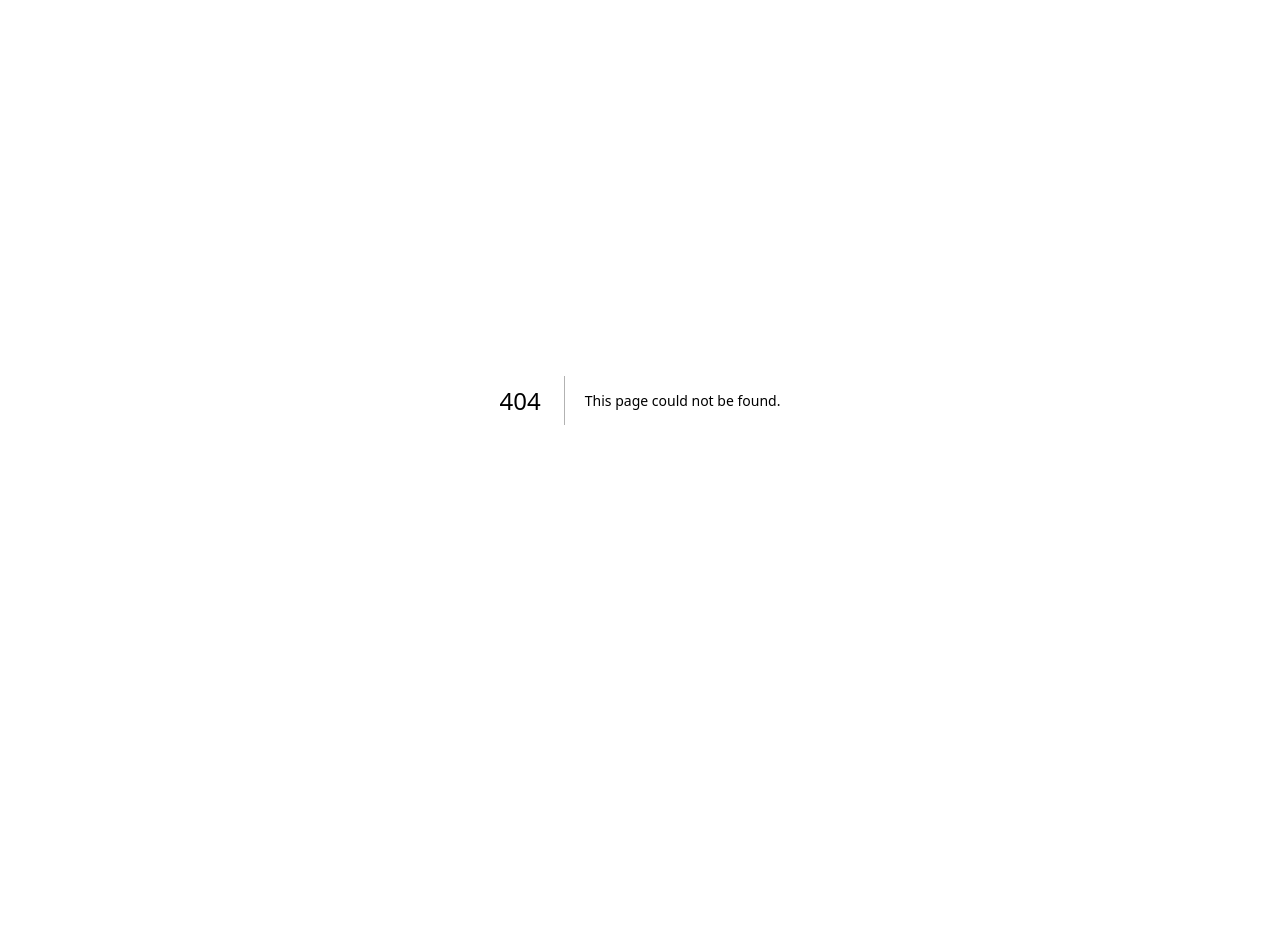
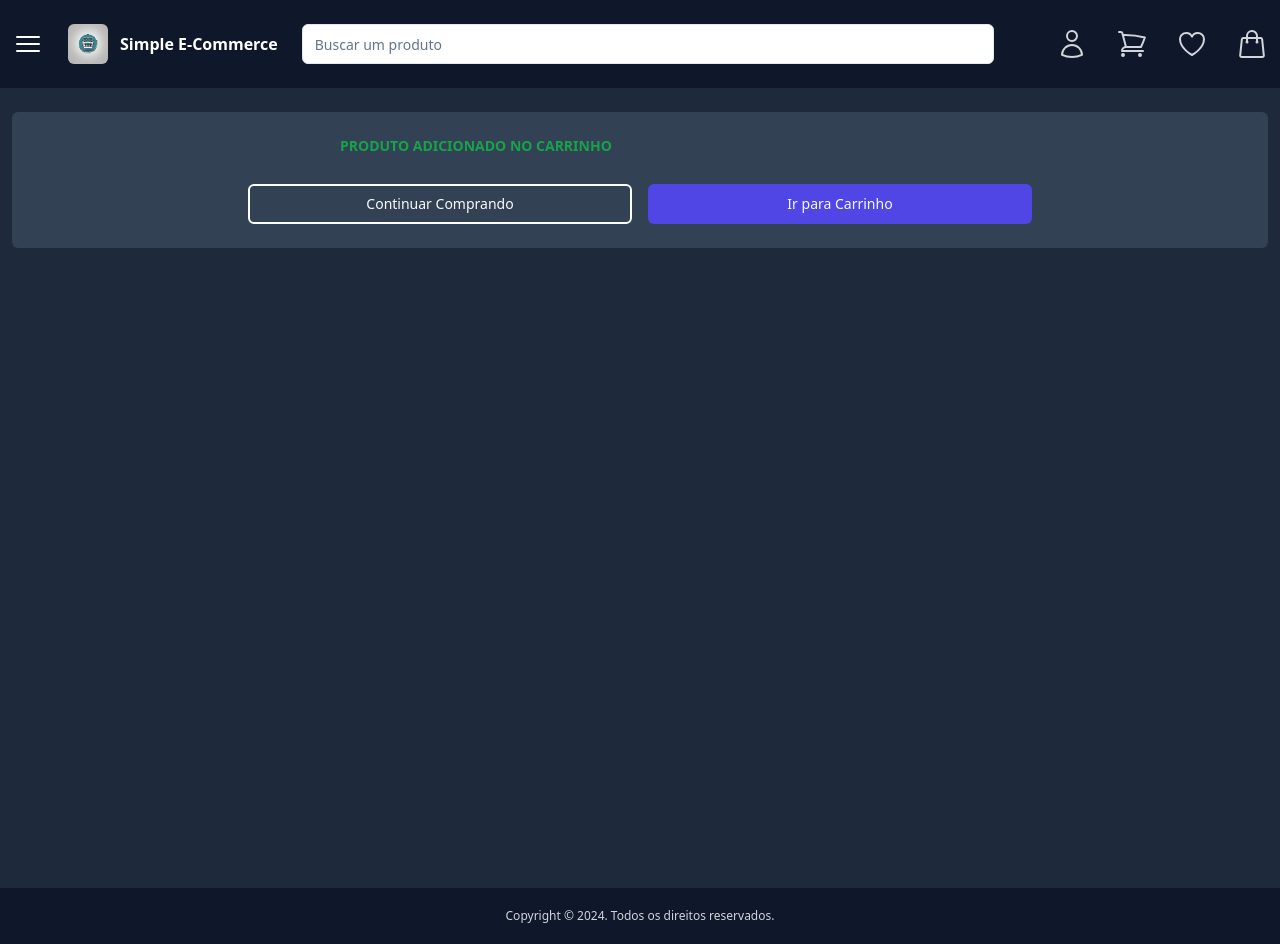
Before and after one commit to brunocrez/cna-ecommerce, a Next.js app: page /pre-checkout in a window 1280 px wide. Before the commit this address had no page. Before the commit the page ends 800 px from the top, so only its background shows below. Built offline with nearby package versions, Linux system fonts and the light colour scheme.

Commit message:
feat: page pre checkout

```diff
--- a/src/contexts/CheckoutContext.tsx
+++ b/src/contexts/CheckoutContext.tsx
@@ -7,6 +7,7 @@ import {
 } from 'react'
 import { DeliveryOptionType } from '@/interfaces/DeliveryOptions'
 import { UpdateOrderResponseType } from '@/interfaces/Order'
+import { IProduct } from '@/interfaces/Product'
 
 type CheckoutContextType = {
   zipCode: string
@@ -15,8 +16,8 @@ type CheckoutContextType = {
   setZipError: Dispatch<SetStateAction<string>>
   deliveryOption: DeliveryOptionType | null
   setDeliveryOption: Dispatch<SetStateAction<DeliveryOptionType | null>>
-  productId: string | null
-  setProductId: Dispatch<SetStateAction<string | null>>
+  product: IProduct | undefined
+  setProduct: Dispatch<SetStateAction<IProduct | undefined>>
   orderResponse: UpdateOrderResponseType | undefined
   setOrderResponse: Dispatch<
     SetStateAction<UpdateOrderResponseType | undefined>
@@ -36,7 +37,7 @@ export function CheckoutProvider({ children }: CheckoutProviderProps) {
   const [zipError, setZipError] = useState<string>('')
   const [deliveryOption, setDeliveryOption] =
     useState<DeliveryOptionType | null>(null)
-  const [productId, setProductId] = useState<string | null>(null)
+  const [product, setProduct] = useState<IProduct | undefined>(undefined)
   const [orderResponse, setOrderResponse] = useState<
     UpdateOrderResponseType | undefined
   >(undefined)
@@ -50,8 +51,8 @@ export function CheckoutProvider({ children }: CheckoutProviderProps) {
         setZipError,
         deliveryOption,
         setDeliveryOption,
-        productId,
-        setProductId,
+        product,
+        setProduct,
         orderResponse,
         setOrderResponse,
       }}
--- a/src/pages/checkout.tsx
+++ b/src/pages/checkout.tsx
@@ -27,11 +27,11 @@ import { Routes } from '@/utils/routes'
 
 export default function CheckoutPage() {
   const { push } = useRouter()
-  const { productId, setOrderResponse, deliveryOption } = useCheckout()
+  const { product, setOrderResponse, deliveryOption } = useCheckout()
   const { user } = useAuth()
 
   const createOrder = {
-    productId: productId ?? '',
+    productId: product?.id ?? '',
     quantity: 1,
     freight: deliveryOption?.price!,
   }
@@ -40,7 +40,7 @@ export default function CheckoutPage() {
     user ?? ({} as LoggedUserType),
     [createOrder] ?? [],
     user.addresses[0].id ?? '',
-    !!user.userId && !!productId,
+    !!user.userId && !!product?.id,
   )
 
   const { triggerMutation, data: orderResponse, isSuccess } = useUpdateOrder()
--- /dev/null
+++ b/src/pages/pre-checkout.tsx
@@ -0,0 +1,56 @@
+import { useRouter } from 'next/router'
+import { Container } from '@/components/container'
+import { Footer } from '@/components/footer'
+import { Header } from '@/components/header'
+import { Button } from '@/components/ui/button'
+import { useCheckout } from '@/contexts/CheckoutContext'
+import { Routes } from '@/utils/routes'
+
+export default function PreCheckoutPage() {
+  const { push } = useRouter()
+  const { product } = useCheckout()
+
+  return (
+    <div className="bg-slate-800">
+      <Header />
+      <div className="h-screen py-6 px-3">
+        <Container>
+          <div className="bg-slate-700 rounded-md p-6">
+            <div className="flex flex-col items-center sm:flex-row gap-4 mb-6">
+              <div className="relative w-full max-w-72">
+                <img
+                  src={product?.images[0].url}
+                  alt={product?.name}
+                  className="object-cover rounded-md"
+                />
+              </div>
+              <div className="my-auto">
+                <p className="font-bold text-green-600 mb-1 uppercase text-sm text-center sm:text-left">
+                  Produto adicionado no carrinho
+                </p>
+                <p className="text-center sm:text-left text-gray-300">
+                  {product?.name}
+                </p>
+              </div>
+            </div>
+            <div className="flex flex-col justify-center items-center gap-4 sm:flex-row">
+              <Button
+                className="w-full max-w-96 bg-transparent border-2 border-white hover:scale-105 hover:bg-transparent transition-all ease-in-out duration-300"
+                onClick={() => push(Routes.HOME)}
+              >
+                Continuar Comprando
+              </Button>
+              <Button
+                className="w-full max-w-96 bg-indigo-600 hover:bg-indigo-600 hover:scale-105 transition-all ease-in-out duration-300"
+                onClick={() => push(Routes.CART)}
+              >
+                Ir para Carrinho
+              </Button>
+            </div>
+          </div>
+        </Container>
+      </div>
+      <Footer />
+    </div>
+  )
+}
--- a/src/pages/product/[productId].tsx
+++ b/src/pages/product/[productId].tsx
@@ -29,7 +29,6 @@ import { useProduct } from '@/hooks/useProduct'
 import { formatCurrency } from '@/utils/formatCurrency'
 import { Skeleton } from '@/components/ui/skeleton'
 import { useComments } from '@/hooks/useComments'
-import { ZipCode } from '@/components/zip-code'
 import { useCheckout } from '@/contexts/CheckoutContext'
 import { useAuth } from '@/contexts/AuthContext'
 import { useCreateCartItem } from '@/hooks/useCreateCartItem'
@@ -47,8 +46,7 @@ export default function ProductPage() {
 
   const { user } = useAuth()
   const { setCartItems } = useCart()
-  const { zipCode, zipError, setZipError, deliveryOption, setProductId } =
-    useCheckout()
+  const { setProduct } = useCheckout()
   const {
     triggerMutation,
     isSuccess,
@@ -58,13 +56,9 @@ export default function ProductPage() {
   const { toast } = useToast()
 
   const handleClickPurchase = async () => {
-    if (!zipCode || zipError || !deliveryOption) {
-      return setZipError('Selecione uma opção de frete para continuar!')
-    }
-
     await triggerMutation({ productId, userId: user.userId, quantity: 1 })
-    setProductId(productId)
-    router.push(Routes.CHECKOUT)
+    setProduct(data)
+    router.push(Routes.PRE_CHECKOUT)
   }
 
   const handleClickAddItem = async () => {
@@ -222,7 +216,6 @@ export default function ProductPage() {
               )}
             </div>
             <div className="my-6">
-              <ZipCode productId={data?.id || ''} />
               <div className="w-full flex flex-col gap-3 mt-6 md:flex-row md:justify-center lg:hidden">
                 <Button
                   className="flex gap-3 bg-indigo-800 w-full h-12"
--- a/src/utils/routes.ts
+++ b/src/utils/routes.ts
@@ -3,4 +3,5 @@ export const Routes = {
   CART: '/my-account/cart',
   CHECKOUT: '/checkout',
   FINISH_ORDER: '/finish-order',
+  PRE_CHECKOUT: '/pre-checkout',
 }
```
